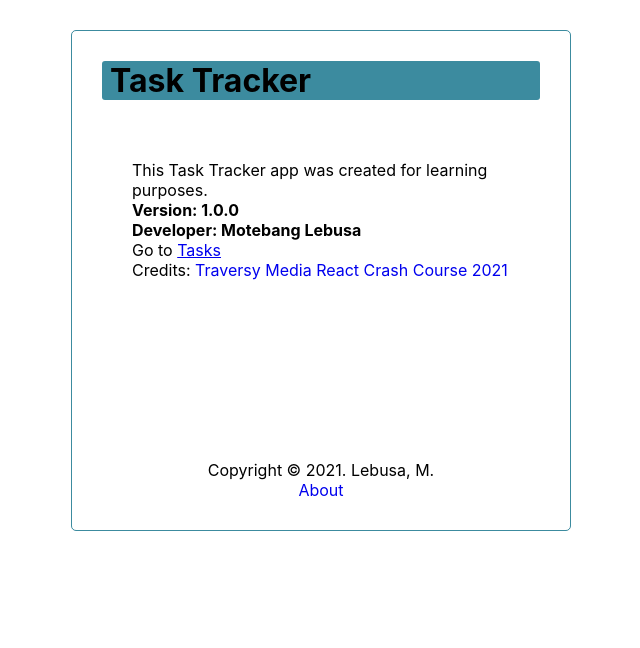
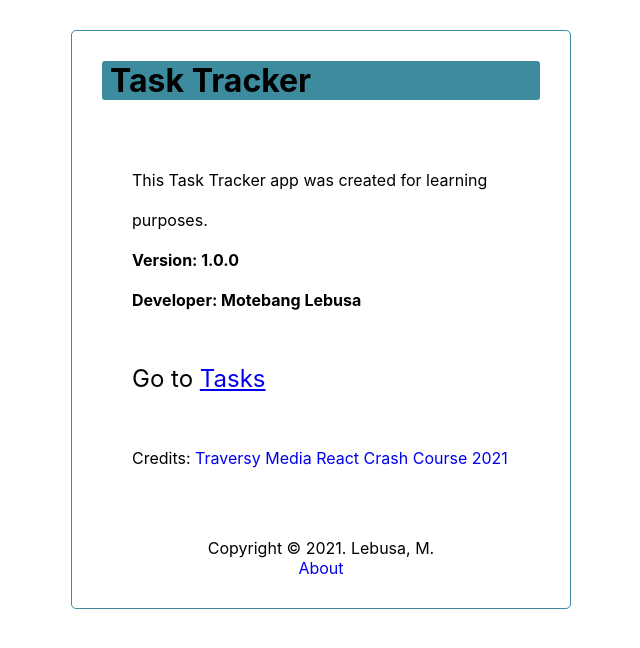
Before and after one commit to lebusa/task-tracker-client, a React (Create React App) app: page /about in a window 1280 px wide. Shown: the top 648 px of the page, without its empty margins (319-959 px from the left). Built offline with nearby package versions, Linux system fonts and the light colour scheme; no server answers.

Commit message:
formatted About page

```diff
--- a/src/index.css
+++ b/src/index.css
@@ -46,10 +46,13 @@ code {
 
 .about {
   border: none;
+  line-height: 2.5em;
 }
 
-.test {
-  color: rgb(148, 95, 95);
+.go-back {
+  padding: 1.2em 0em;
+  font-size: 1.5em;
+  text-decoration: none;
 }
 
 .btn {
```
Also changed, not shown: 1 other file (tests, documents, lock files or other folders).
